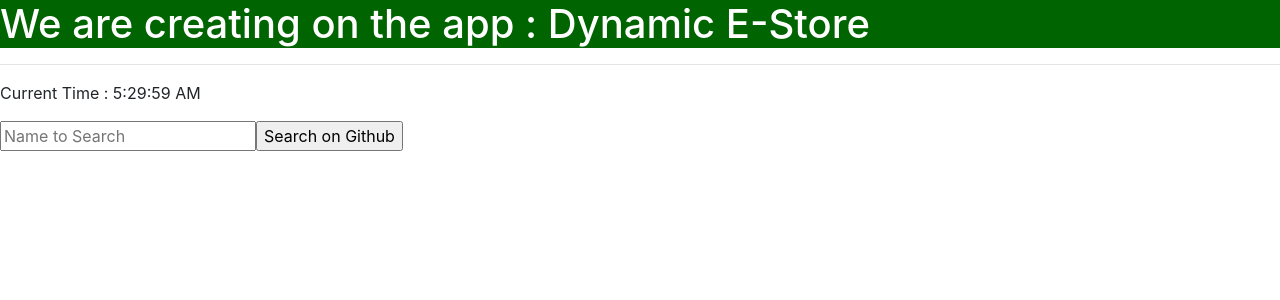
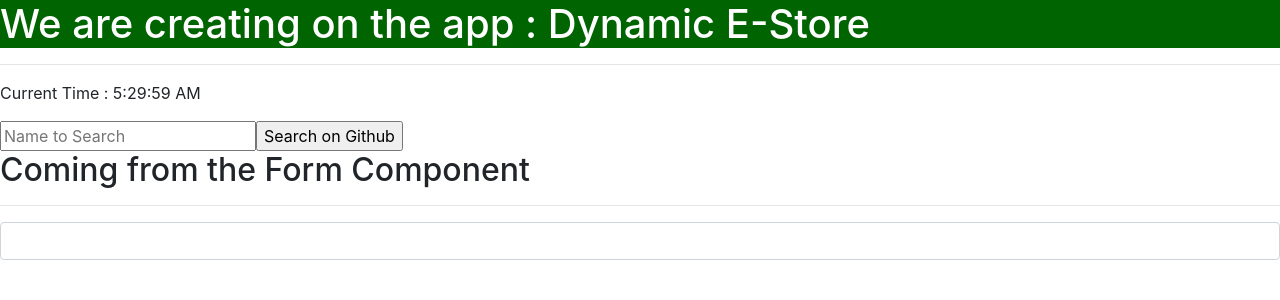
Before and after one commit to messagewaleed/first-angular-pro, an Angular app: page / in a window 1280 px wide. Shown: the top 300 px of the page. Built offline with nearby package versions, Linux system fonts and the light colour scheme.

Commit message:
Added Forms and Form Validation

```diff
--- a/src/app/app.component.html
+++ b/src/app/app.component.html
@@ -11,6 +11,8 @@
 
 <app-rest></app-rest>
 
+<app-form></app-form>
+
 
 
 <!-- Steps to follow/understand the flow for understanding passing members as parameters: */
--- a/src/app/app.module.ts
+++ b/src/app/app.module.ts
@@ -8,13 +8,15 @@ import { ProfileComponent } from './profile/profile.component';
 import { TestService } from './test.service';
 import { RestApiCallComponent } from './rest-api-call/rest-api-call.component';
 import {HttpClientModule} from '@angular/common/http';
+import { FormComponent } from './form/form.component';
 
 @NgModule({
   declarations: [
     AppComponent,
     OtherComponent,
     ProfileComponent,
-    RestApiCallComponent
+    RestApiCallComponent,
+    FormComponent
   ],
   imports: [
     BrowserModule,
--- /dev/null
+++ b/src/app/form/form.component.html
@@ -0,0 +1,25 @@
+<h2>
+    Coming from the Form Component
+</h2>
+<hr>
+<form>
+  <div class="form-group">
+<input
+class="form-control"
+type="text"
+name="userName"
+id="userName"
+ngModel
+#userName="ngModel"
+(change)="log(userName)"
+required
+minLength="4"
+pattern="[a-z]{4,8}"
+>
+  </div>
+  <div class="alert alert-danger" *ngIf="userName.touched && !userName.valid">
+    <div *ngIf="userName.errors?.['required']">Please enter your userName</div>
+     <div *ngIf="userName.errors?.['minlength']">Please enter atleast 4 characters</div>
+    <div *ngIf="userName.errors?.['pattern']">Please enter a valid username</div>
+  </div>
+</form>
--- /dev/null
+++ b/src/app/form/form.component.ts
@@ -0,0 +1,14 @@
+import { Component } from '@angular/core';
+import { NgModel } from '@angular/forms';
+
+@Component({
+  selector: 'app-form',
+  templateUrl: './form.component.html',
+  styleUrls: ['./form.component.css']
+})
+export class FormComponent {
+  log(templateVar : NgModel){
+    console.log(templateVar.errors);
+
+  }
+}
```
Also changed, not shown: src/app/form/form.component.css (added), 1 other file (tests, documents, lock files or other folders).
